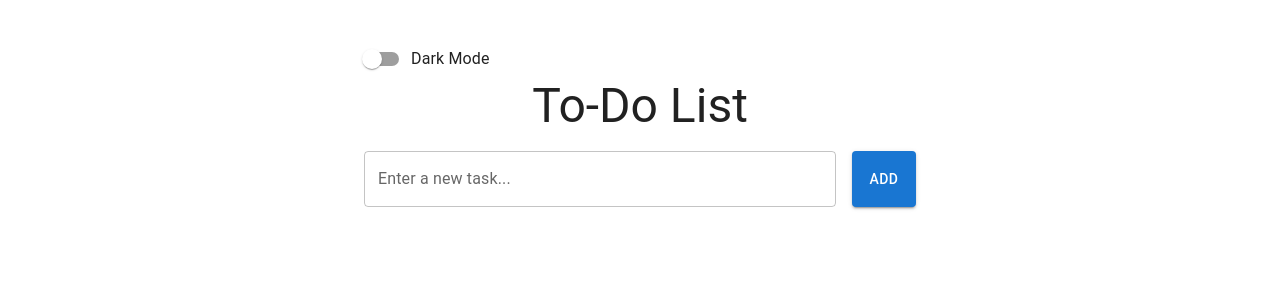
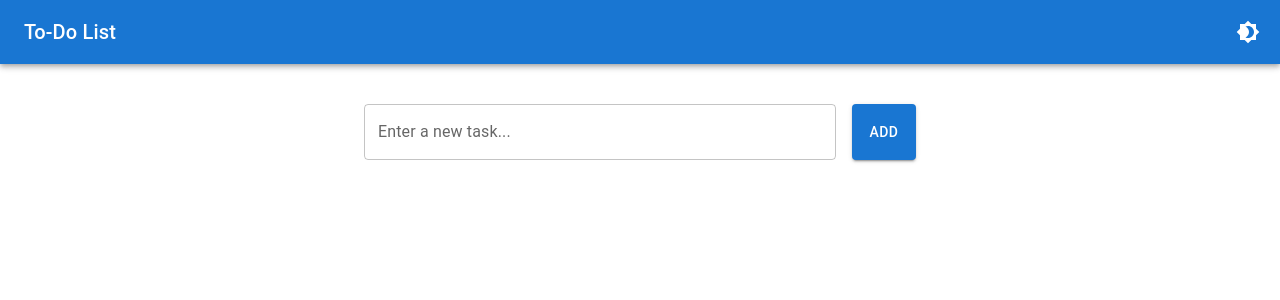
Before and after one commit to Zhuoang2/Todo-List-Web, a React (Create React App) app: page / in a window 1280 px wide. Shown: the top 300 px of the page. Built offline with nearby package versions, Linux system fonts and the light colour scheme.

Commit message:
update web

```diff
--- a/src/App.js
+++ b/src/App.js
@@ -59,19 +59,9 @@ function App() {
   return (
     <ThemeProvider theme={theme}>
       <CssBaseline />
+      <Header darkMode={darkMode} setDarkMode={setDarkMode} />
       <Container maxWidth="sm">
         <Box mt={5}>
-          <FormControlLabel
-            control={
-              <Switch
-                checked={darkMode}
-                onChange={() => setDarkMode(!darkMode)}
-                color="primary"
-              />
-            }
-            label="Dark Mode"
-          />
-          <Header />
         <TodoInput addTask={addTask} />
         <TodoList
           tasks={tasks}
--- a/src/components/Header.js
+++ b/src/components/Header.js
@@ -1,10 +1,25 @@
 import React from "react";
-import { Typography } from "@mui/material";
+import { AppBar, Toolbar, Typography, IconButton } from "@mui/material";
+import { Brightness4, Brightness7 } from "@mui/icons-material";
 
-const Header = () => (
-  <Typography variant="h3" component="h1" align="center" gutterBottom>
-    To-Do List
-  </Typography>
-);
+const Header = ({ darkMode, setDarkMode }) => {
+  return (
+    <AppBar position="static" color="primary">
+      <Toolbar>
+        <Typography variant="h6" style={{ flexGrow: 1 }}>
+          To-Do List
+        </Typography>
+        <IconButton
+          edge="end"
+          color="inherit"
+          onClick={() => setDarkMode(!darkMode)}
+          aria-label="toggle dark mode"
+        >
+          {darkMode ? <Brightness7 /> : <Brightness4 />}
+        </IconButton>
+      </Toolbar>
+    </AppBar>
+  );
+};
 
 export default Header;
```
